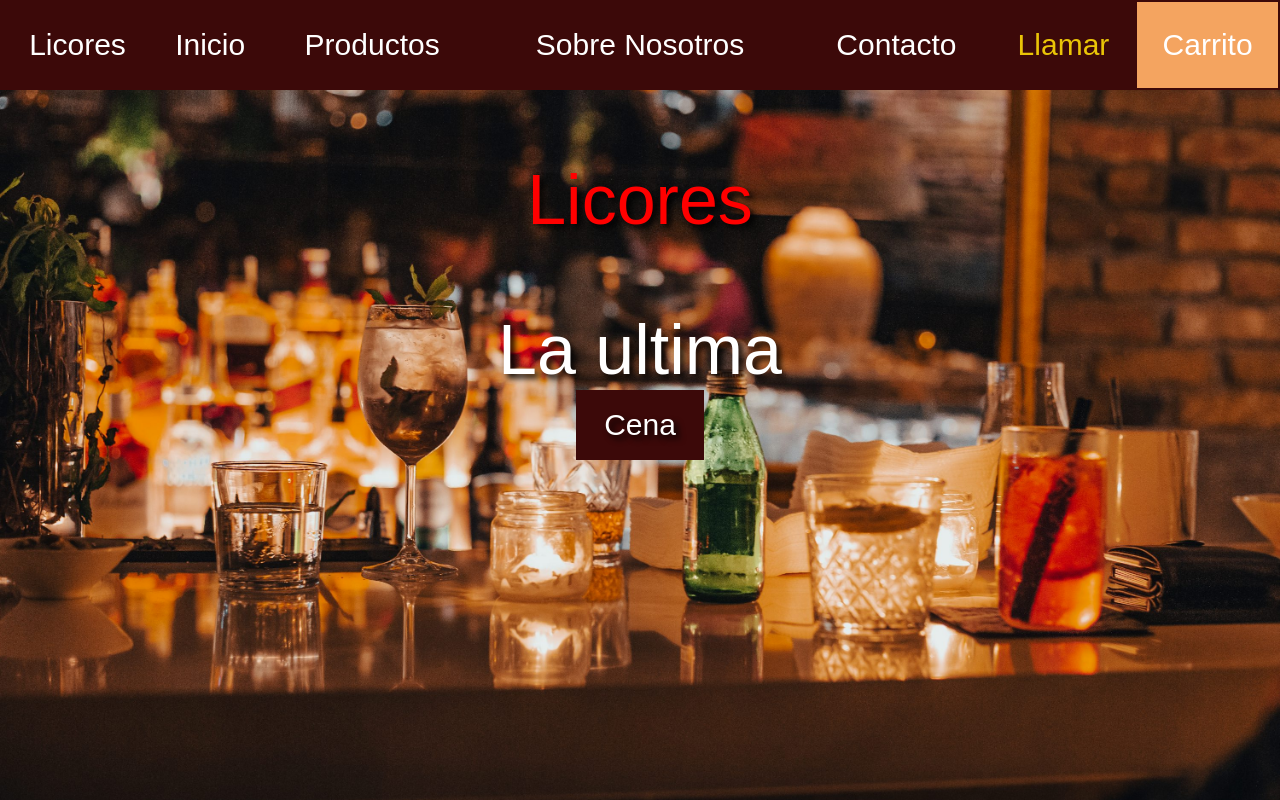
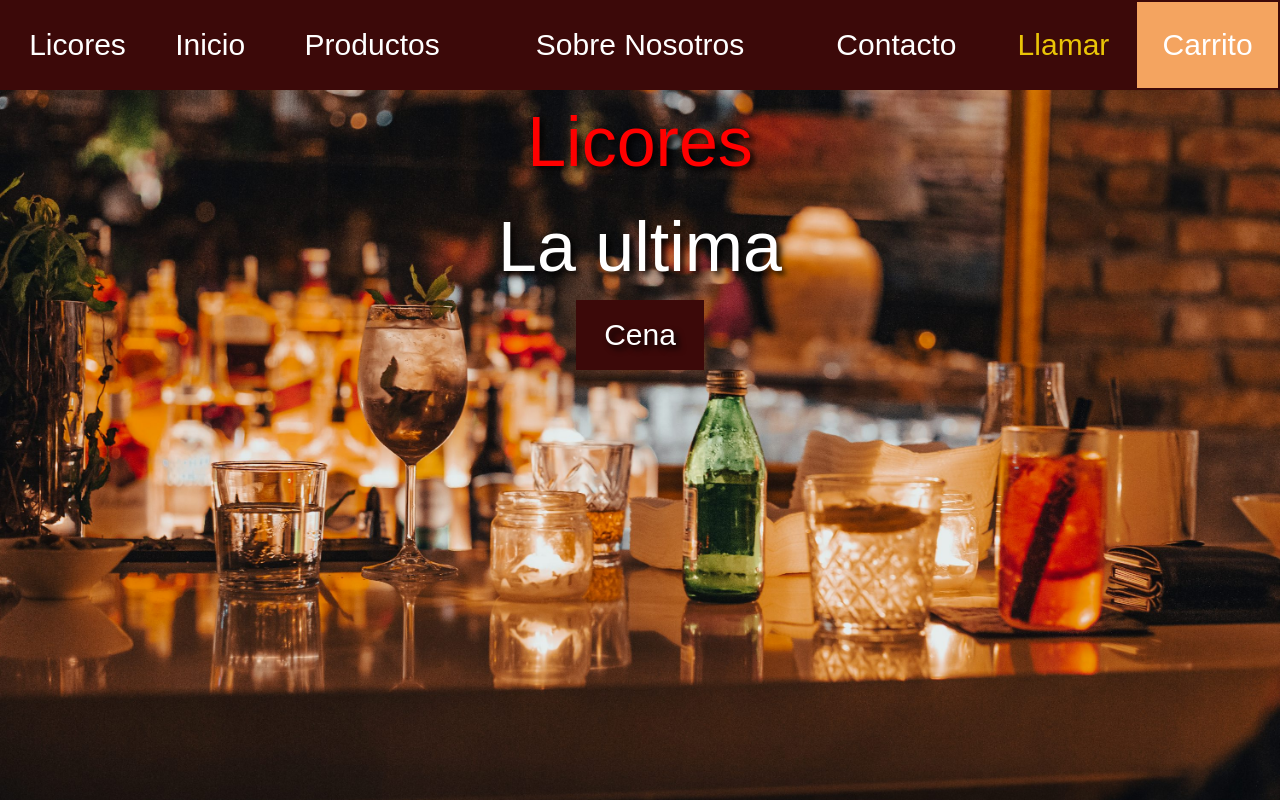
Before and after one commit to anngello601/LicorV2, a plain HTML site: page index.htm in a window 1280 px wide. Drawn offline with Linux system fonts and the light colour scheme.

Commit message:
Update style.css

```diff
--- a/style.css
+++ b/style.css
@@ -32,3 +32,8 @@
     text-align: center;
     margin: auto;
 }
+p {
+    margin: 0;        /* elimina márgenes por defecto */
+    padding: 0;       /* elimina cualquier padding */
+    line-height: 1.5; /* opcional: reduce la altura de línea si quieres que el texto esté más compacto */
+}
```
